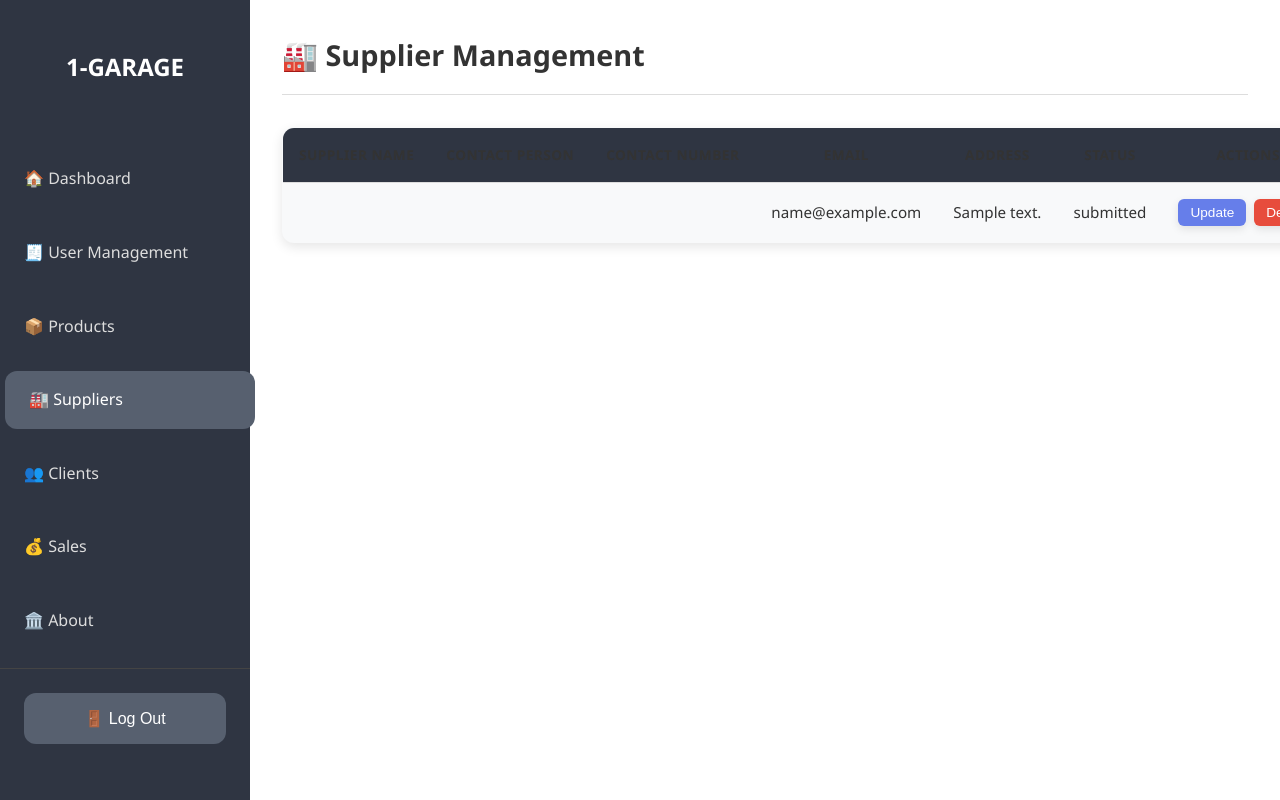
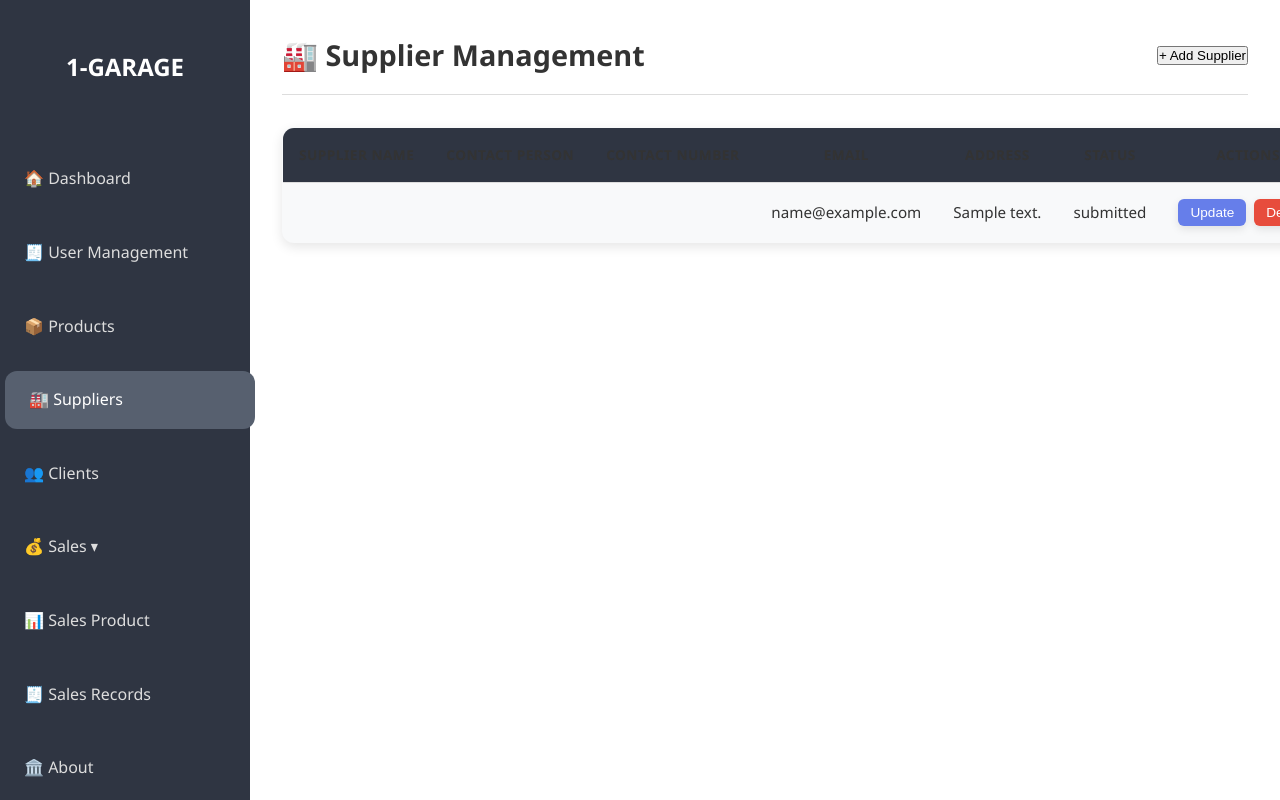
Before and after one commit to tanimankopo/Databaseproject, a PHP site: page /databasefinal/supplier-admin.php in a window 1280 px wide. Run offline with PHP 8.4, Linux system fonts and the light colour scheme; the visitor is signed in with stand-in values (Sample User, id 1); tables that the repository leaves empty or names only in its code hold one stand-in row (values such as "Sample post"); data that the repository does not hold is empty.

Commit message:
dropdown

```diff
--- a/clients-admin.php
+++ b/clients-admin.php
@@ -101,7 +101,6 @@
     document.getElementById('updateName').value = name;
     document.getElementById('updateNumber').value = number;
     document.getElementById('updateEmail').value = email;
-    document.getElementById('updateAddress').value = address;
 }
 </script>
 
@@ -120,7 +119,7 @@
                 <th>Client Name</th>
                 <th>Contact Number</th>
                 <th>Email</th>
-                <th>Address</th>
+
                 <th>Registered Date</th>
                 <th>Actions</th>
             </tr>
@@ -131,7 +130,6 @@
                 <td><?= htmlspecialchars($row['clientName']); ?></td>
                 <td><?= htmlspecialchars($row['contactNumber']); ?></td>
                 <td><?= htmlspecialchars($row['email']); ?></td>
-                <td><?= htmlspecialchars($row['address']); ?></td>
                 <td><?= htmlspecialchars($row['registeredDate']); ?></td>
                 <td>
                     <button class="update-btn"
@@ -140,7 +138,7 @@
                             '<?= htmlspecialchars($row['clientName']); ?>',
                             '<?= htmlspecialchars($row['contactNumber']); ?>',
                             '<?= htmlspecialchars($row['email']); ?>',
-                            '<?= htmlspecialchars($row['address']); ?>'
+
                         )">Update</button>
 
                     <button class="delete-btn" onclick="confirmDelete(<?= $row['clientID']; ?>, event)">Delete</button>
--- a/products-admin.php
+++ b/products-admin.php
@@ -124,6 +124,9 @@
     "Tires & Wheels"
 ];
 ?>
+
+
+
 <!DOCTYPE html>
 <html lang="en">
 <head>
--- a/sidebar-admin.php
+++ b/sidebar-admin.php
@@ -3,23 +3,77 @@
 <head>
     <meta charset="UTF-8">
     <meta name="viewport" content="width=device-width, initial-scale=1.0">
+    <title>Dashboard</title>
+
+    <!-- External CSS -->
     <link rel="stylesheet" type="text/css" href="dashboard.css">
-    <title></title>
 </head>
 <body>
 
-    <!-- Sidebar -->
     <aside class="sidebar">
         <h2 class="logo">1-GARAGE</h2>
+
         <ul class="nav-links">
-            <li><a href="dashboard-admin.php" <?php if(basename($_SERVER['PHP_SELF']) == 'dashboard-admin.php') echo 'class="active"'; ?>>🏠 Dashboard</a></li>
-            <li><a href="usermanagement.php" <?php if(basename($_SERVER['PHP_SELF']) == 'usermanagement.php') echo 'class="active"'; ?>>🧾 User Management</a></li>
-            <li><a href="products-admin.php" <?php if(basename($_SERVER['PHP_SELF']) == 'products-admin.php') echo 'class="active"'; ?>>📦 Products</a></li>
-            <li><a href="supplier-admin.php" <?php if(basename($_SERVER['PHP_SELF']) == 'supplier-admin.php') echo 'class="active"'; ?>>🏭 Suppliers</a></li>
-            <li><a href="clients-admin.php" <?php if(basename($_SERVER['PHP_SELF']) == 'clients-admin.php') echo 'class="active"'; ?>>👥 Clients</a></li>
-            <li><a href="sales-admin.php" <?php if(basename($_SERVER['PHP_SELF']) == 'sales-admin.php') echo 'class="active"'; ?>>💰 Sales</a></li>
-            <li><a href="about.php" <?php if(basename($_SERVER['PHP_SELF']) == 'about.php') echo 'class="active"'; ?>> 🏛️ About</a></li>
+            <li>
+                <a href="dashboard-admin.php"
+                   class="<?php echo (basename($_SERVER['PHP_SELF']) === 'dashboard-admin.php') ? 'active' : ''; ?>">
+                   🏠 Dashboard
+                </a>
+            </li>
+            <li>
+                <a href="usermanagement.php"
+                   class="<?php echo (basename($_SERVER['PHP_SELF']) === 'usermanagement.php') ? 'active' : ''; ?>">
+                   🧾 User Management
+                </a>
+            </li>
+            <li>
+                <a href="products-admin.php"
+                   class="<?php echo (basename($_SERVER['PHP_SELF']) === 'products-admin.php') ? 'active' : ''; ?>">
+                   📦 Products
+                </a>
+            </li>
+            <li>
+                <a href="supplier-admin.php"
+                   class="<?php echo (basename($_SERVER['PHP_SELF']) === 'supplier-admin.php') ? 'active' : ''; ?>">
+                   🏭 Suppliers
+                </a>
+            </li>
+            <li>
+                <a href="clients-admin.php"
+                   class="<?php echo (basename($_SERVER['PHP_SELF']) === 'clients-admin.php') ? 'active' : ''; ?>">
+                   👥 Clients
+                </a>
+            </li>
+
+            <!-- Sales Dropdown -->
+            <li class="dropdown">
+                <a href="#" class="dropdown-toggle">
+                    💰 Sales ▾
+                </a>
+                <ul class="dropdown-menu">
+                    <li>
+                        <a href="sales-admin.php"
+                           class="<?php echo (basename($_SERVER['PHP_SELF']) === 'sales-product.php') ? 'active' : ''; ?>">
+                           📊 Sales Product
+                        </a>
+                    </li>
+                    <li>
+                        <a href="sales-admin.php"
+                           class="<?php echo (basename($_SERVER['PHP_SELF']) === 'sales-records.php') ? 'active' : ''; ?>">
+                           🧾 Sales Records
+                        </a>
+                    </li>
+                </ul>
+            </li>
+
+            <li>
+                <a href="about.php"
+                   class="<?php echo (basename($_SERVER['PHP_SELF']) === 'about.php') ? 'active' : ''; ?>">
+                   🏛️ About
+                </a>
+            </li>
         </ul>
+
         <div class="sidebar-footer">
             <form action="logout.php" method="post">
                 <button type="submit">🚪 Log Out</button>
@@ -27,6 +81,28 @@
         </div>
     </aside>
 
+    <!-- Dropdown JS -->
+   <script>
+document.addEventListener('DOMContentLoaded', () => {
+    // Toggle dropdown open/close on click
+    document.querySelectorAll('.dropdown-toggle').forEach(toggle => {
+        toggle.addEventListener('click', e => {
+            e.preventDefault();
+
+            const parentDropdown = toggle.parentElement;
+            const isOpen = parentDropdown.classList.contains('open');
+
+            // Close other dropdowns
+            document.querySelectorAll('.dropdown.open').forEach(d => d.classList.remove('open'));
+
+            // Toggle the clicked one
+            if (!isOpen) parentDropdown.classList.add('open');
+        });
+    });
+
+    // ❌ Removed the auto-open feature so dropdowns open only when clicked
+});
+</script>
 
 </body>
 </html>
--- a/supplier-admin.php
+++ b/supplier-admin.php
@@ -35,11 +35,7 @@
     $stmt = $conn->prepare("DELETE FROM supplier WHERE supplierID = ?");
     $stmt->bind_param("i", $deleteID);
 
-    if ($stmt->execute()) {
-        echo "success";
-    } else {
-        echo "error";
-    }
+    echo $stmt->execute() ? "success" : "error";
 
     $stmt->close();
     exit();
@@ -59,13 +55,9 @@
                             SET supplierName=?, contactPerson=?, contactNumber=?, email=?, address=?, status=?
                             WHERE supplierID=?");
     $stmt->bind_param("ssssssi", $supplierName, $contactPerson, $contactNumber, $email, $address, $status, $updateID);
+    $stmt->execute();
 
-    if ($stmt->execute()) {
-        echo "<script>alert('✅ Supplier updated successfully!'); window.location='supplier-admin.php';</script>";
-    } else {
-        echo "<script>alert('❌ Error updating supplier.'); window.location='supplier-admin.php';</script>";
-    }
-
+    echo "<script>alert('✅ Supplier updated successfully!'); window.location='supplier-admin.php';</script>";
     $stmt->close();
     exit();
 }
@@ -73,7 +65,6 @@
 // ✅ Fetch Suppliers
 $result = $conn->query("SELECT * FROM supplier ORDER BY supplierID ASC");
 ?>
-
 <!DOCTYPE html>
 <html lang="en">
 <head>
@@ -120,6 +111,7 @@
 <div class="main-content">
     <header class="topbar">
         <h1>🏭 Supplier Management</h1>
+        <button class="add-btn" onclick="document.getElementById('modal').style.display='flex'">+ Add Supplier</button>
     </header>
 
     <!-- ✅ Supplier Table -->
@@ -166,32 +158,50 @@
     </table>
 </div>
 
+<!-- ✅ Add Supplier Modal -->
+<div class="modal" id="modal">
+    <div class="modal-content">
+        <h3>Add Supplier</h3>
+        <form method="POST" action="supplier-admin.php">
+            <input type="text" name="supplierName" placeholder="Supplier Name" required><br>
+            <input type="text" name="contactPerson" placeholder="Contact Person" required><br>
+            <input type="text" name="contactNumber" placeholder="Contact Number" required><br>
+            <input type="email" name="email" placeholder="Email Address" required><br>
+            <input type="text" name="address" placeholder="Address" required><br>
+
+            <!-- ✅ Status Dropdown -->
+            <select name="status" required style="padding:8px; border:1px solid #ccc; border-radius:5px; margin-bottom:10px;">
+                <option value="">-- Select Status --</option>
+                <option value="Active">Active</option>
+                <option value="Not Active">Not Active</option>
+            </select><br>
+
+            <button type="submit" name="add_supplier">Save</button>
+            <button type="button" onclick="document.getElementById('modal').style.display='none'">Cancel</button>
+        </form>
+    </div>
+</div>
+
 <!-- ✅ Update Supplier Modal -->
 <div class="modal" id="updateModal">
     <div class="modal-content">
         <h3>Update Supplier</h3>
         <form method="POST" action="supplier-admin.php">
             <input type="hidden" name="updateID" id="updateID">
-
             <label>Supplier Name:</label>
             <input type="text" name="updateSupplierName" id="updateSupplierName" required><br>
-
             <label>Contact Person:</label>
             <input type="text" name="updateContactPerson" id="updateContactPerson" required><br>
-
             <label>Contact Number:</label>
             <input type="text" name="updateContact" id="updateContact" required><br>
-
             <label>Email:</label>
             <input type="email" name="updateEmail" id="updateEmail" required><br>
-
             <label>Address:</label>
             <input type="text" name="updateAddress" id="updateAddress" required><br>
-
             <label>Status:</label>
             <select name="updateStatus" id="updateStatus">
                 <option value="Active">Active</option>
-                <option value="Inactive">Inactive</option>
+                <option value="Not Active">Not Active</option>
             </select><br>
 
             <div style="margin-top:10px;">
```
Also changed, not shown: css/dashboard.css (+122 -91 lines).
